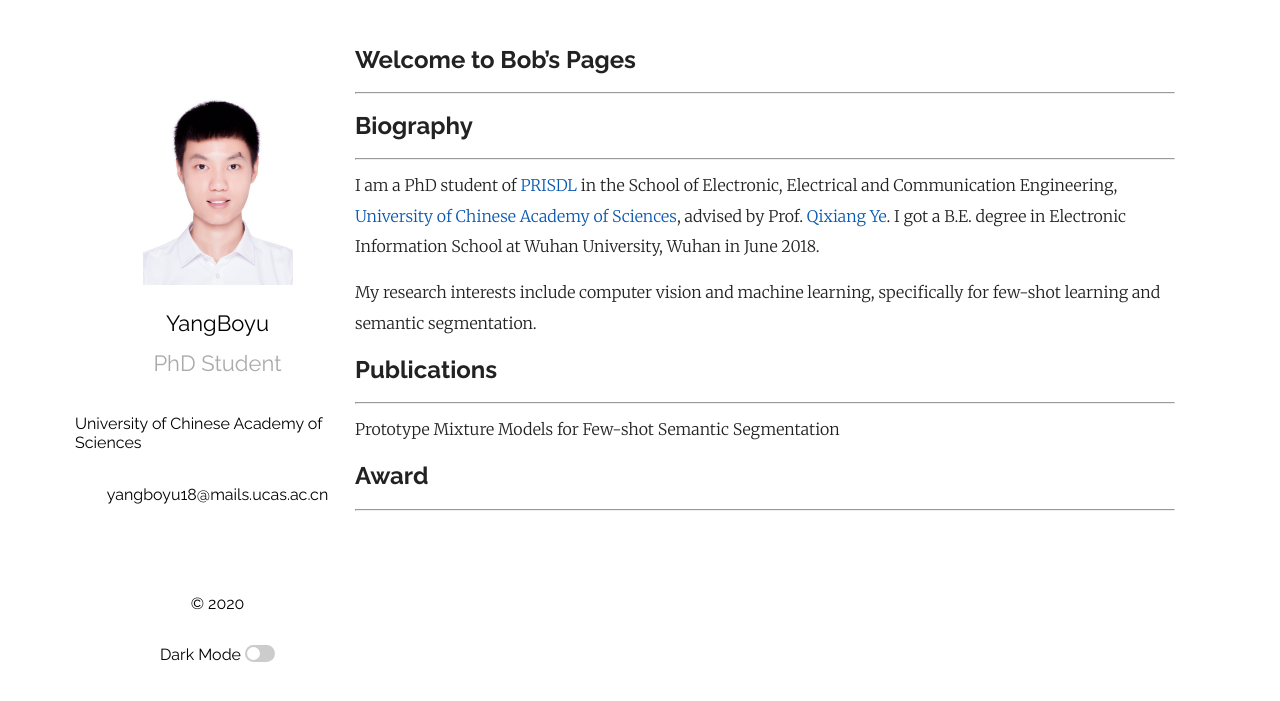
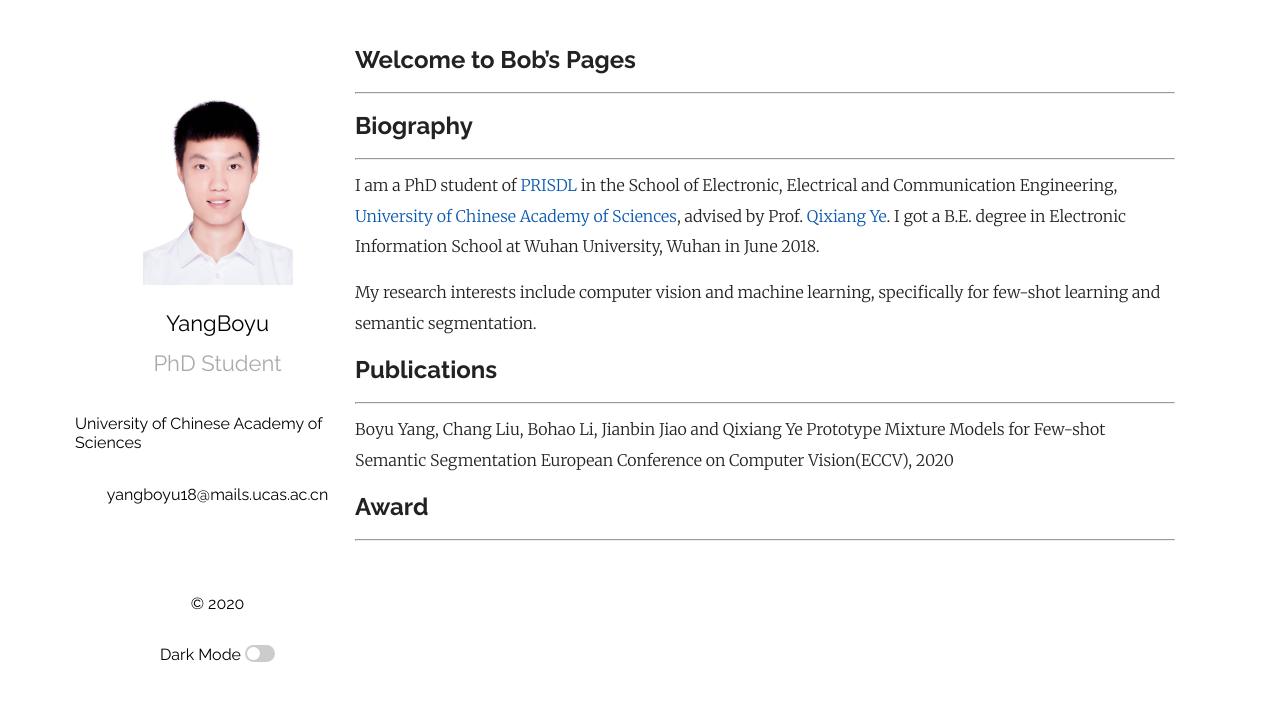
Before and after one commit to Yang-Bob/Yang-Bob.github.io, a Jekyll site: the page built from index.md, in a window 1280 px wide. Shown: the top 701 px of the page. Built offline with Jekyll 4.4.1, drawn with Linux system fonts in a browser that asks for light colours; some web fonts are replaced; our own code applies the rules of GitHub Pages for plain Markdown files; a script that is not in the unit is left out; comment, search, counter and statistics services are not loaded.

Commit message:
Update index.md

```diff
--- a/index.md
+++ b/index.md
@@ -9,7 +9,9 @@ My research interests include computer vision and machine learning, specifically
 
 ## Publications
 ---
+Boyu Yang, Chang Liu, Bohao Li, Jianbin Jiao and Qixiang Ye
 Prototype Mixture Models for Few-shot Semantic Segmentation
+European Conference on Computer Vision(ECCV), 2020
 
 ## Award
 ---
```
